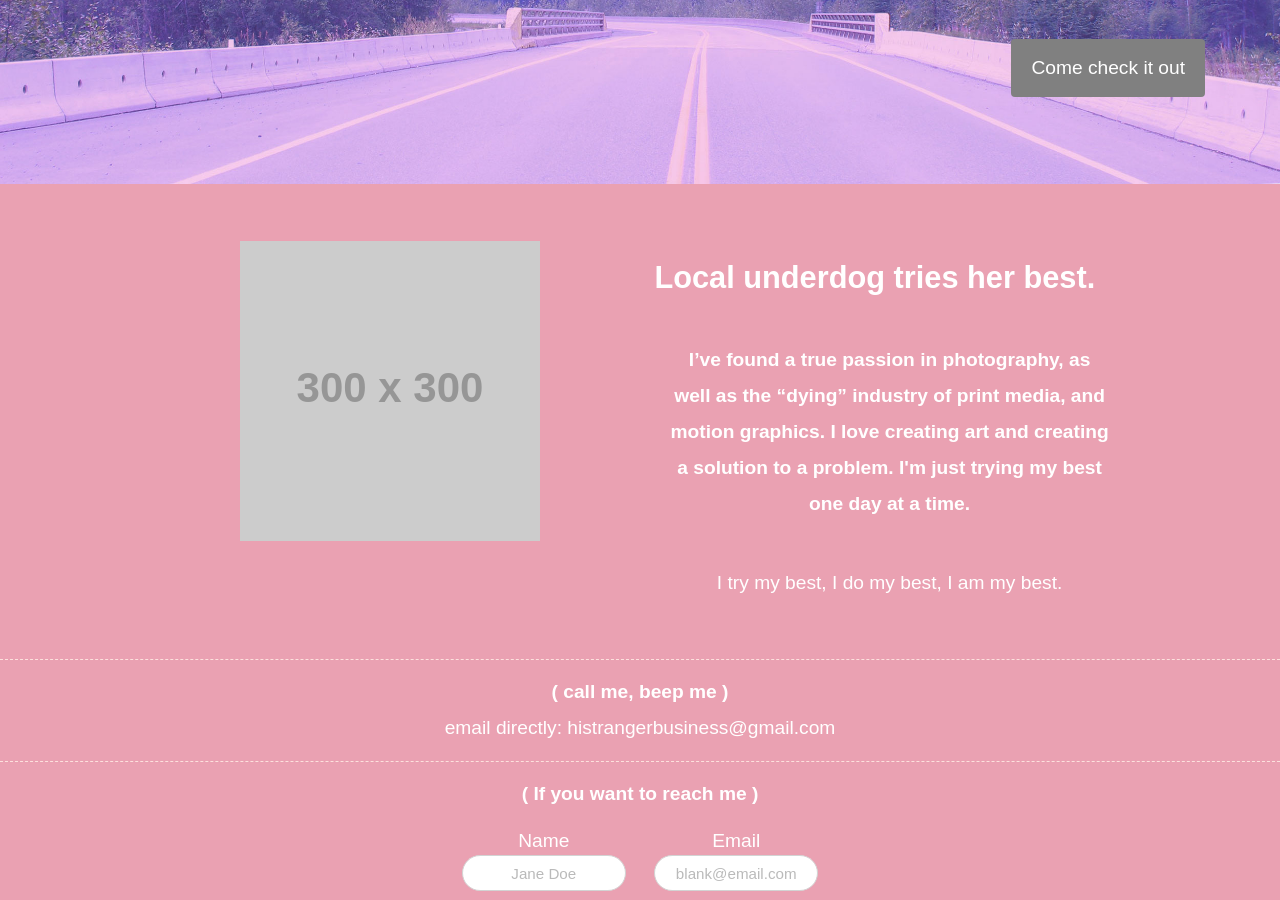
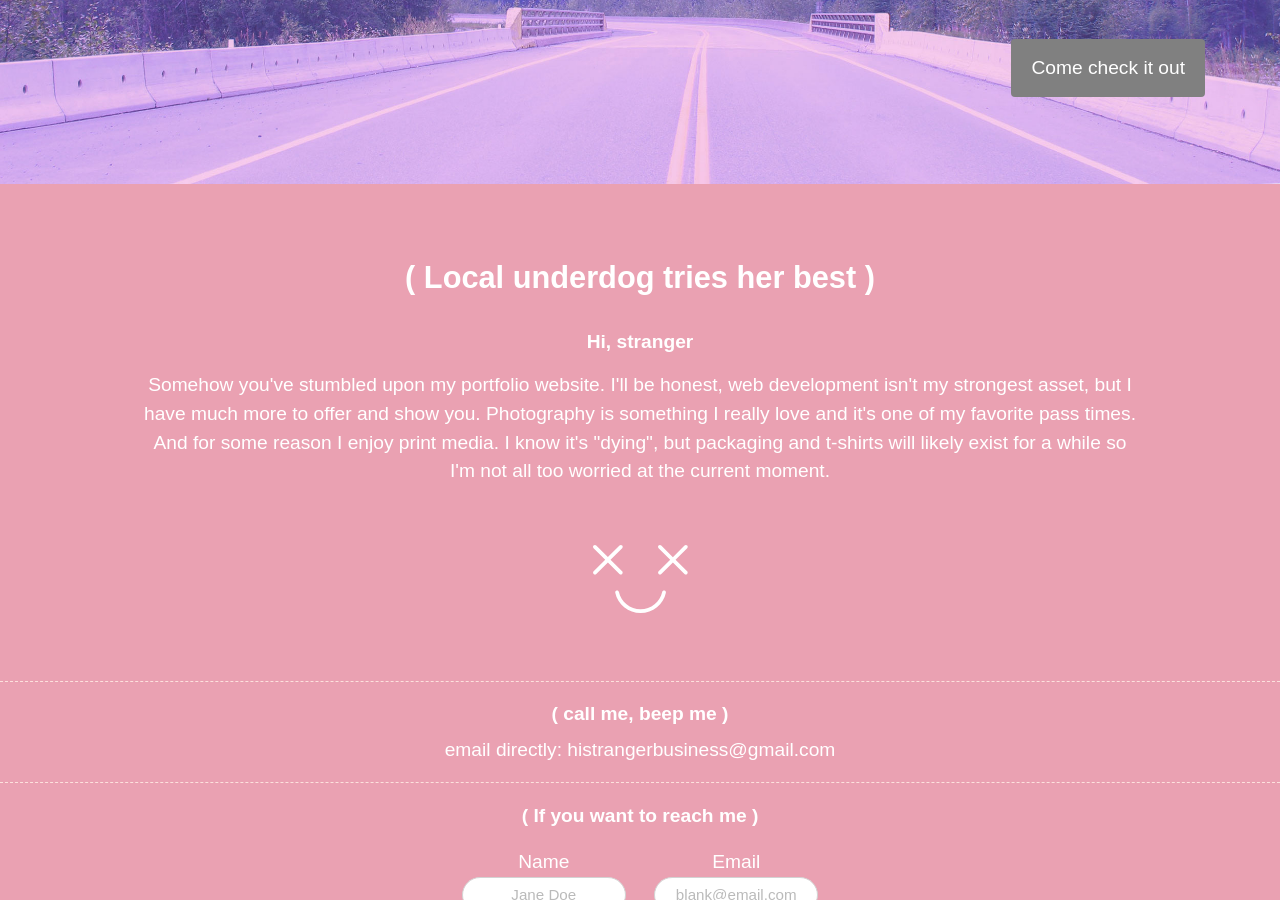
Before and after one commit to histtranger/portfolio, a Jekyll site: the page built from index.html, in a window 1280 px wide and 900 px high, scrolled down 544 px. Built offline with Jekyll 4.4.1, drawn with Linux system fonts in a browser that asks for light colours.

Commit message:
I think I'm done?

```diff
--- a/_layouts/default.html
+++ b/_layouts/default.html
@@ -7,6 +7,7 @@
   <meta name="description" content="Portfolio website for Jordana Cardinal that includes video editing projects, Adobe Illustrator illustrations, photography (some edited with Adobe Photoshop) and other various graphic design works.">
   <link href="{{site.baseurl}}/css/site.css" rel="stylesheet">
   <link href="https://fonts.googleapis.com/css?family=Montserrat:400,500" rel="stylesheet">
+  <link rel="shortcut icon" href="{{site.baseurl}}/images/favicon.ico" type="image/x-icon">
   <style>
     .mySlides {display:none}
   </style>
--- a/index.html
+++ b/index.html
@@ -9,18 +9,11 @@ layout: default
       <span class="btn center btn-banner" href="{{site.baseurl}}/foss/">Come check it out</span>
     </a>
     </div>
-    <div class="pad-t pad-b grid">
-      <div class="wrapper">
-        <div class="unit xs-1 m-1-2">
-          <img imtemprop="image" class="img-center block" src="http://via.placeholder.com/300x300" alt="Bio">
-        </div>
-        <div class="unit xs-1 m-1-2">
-          <div class="grid">
-            <h2 itemprop="name" class="pad-t xs-1 unit island-1-2 push-0 white">Local underdog tries her best.</h2>
-            <h3 itemprop="description" class="pad-t-1-2 xs-1 unit island push-0 white">I’ve found a true passion in photography, as well as the “dying” industry of print media, and motion graphics. I love creating art and creating a solution to a problem. I'm just trying my best one day at a time.</h3>
-            <h4 itemprop="text" class="pad-t-1-2 xs-1 unit white">I try my best, I do my best, I am my best.</h4>
-          </div>
-        </div>
+    <div class="wrapper pad-t pad-b-2 text-center">
+        <h2 itemprop="name" class="pad-t island-1-2 push-0">( Local underdog tries her best )</h2>
+        <p itemprop="description" class="pad-t-1-2 pad-b-1-2 push-0 white"><b>Hi, stranger</b></p>
+        <p itemprop="description" class="push-0 white">Somehow you've stumbled upon my portfolio website. I'll be honest, web development isn't my strongest asset, but I have much more to offer and show you. Photography is something I really love and it's one of my favorite pass times. And for some reason I enjoy print media. I know it's "dying", but packaging and t-shirts will likely exist for a while so I'm not all too worried at the current moment.</p>
+        <img class="embed i-128 pad-t-2" src="{{site.baseurl}}/images/face2.svg" alt="X-X">
       </div>
     </div>
   </main>
```
Also changed, not shown: images/face2.svg (added), images/fave.svg (added), images/favicon.ico (added), images/icons/2b-icon.png, images/icons/apple-icon.png, images/icons/cat-icon.png, images/icons/foss-icon.png, images/icons/iso-icon.png, images/icons/mym-icon.png, images/icons/self-icon.png, images/icons/zyra-icon.png.
